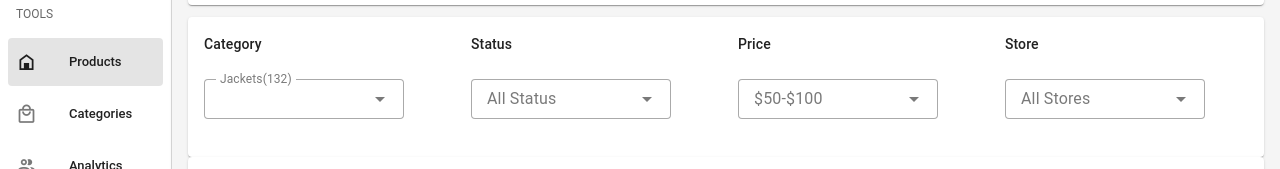
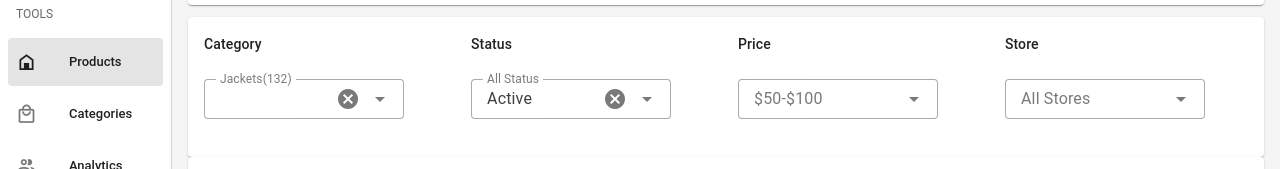
Before and after one commit to Its-Brayan/Shodai-ecommerce, a Vue app in the folder shodai_shopify/: page /products in a window 1280 px wide. Shown: the part 299-468 px from the top of the page. Built offline with nearby package versions, Linux system fonts and the light colour scheme; no server answers.

Commit message:
Did filtering on products based on product status

```diff
--- a/shodai_shopify/src/views/Pages/Tools/ProductsView.vue
+++ b/shodai_shopify/src/views/Pages/Tools/ProductsView.vue
@@ -217,6 +217,7 @@
                     <v-col cols="3">
                         <v-select
                         label="Jackets(132)"
+                        clearable
                         color="grey-darken-2"
                          v-model="product_category"
                         :items="allproducts"
@@ -228,6 +229,10 @@
                        <v-col cols="3">
                         <v-select
                         label="All Status"
+                        :items="allproducts"
+                        clearable
+                        item-title="productStatus"
+                        v-model="product_status"
                         color="grey-darken-2"
                         density="compact"
                         width="200px"
@@ -358,6 +363,7 @@ function openDialog(item=null) {
   const allproducts= ref([])
   const specificproduct=ref('')
   const product_category=ref('')
+  const product_status=ref('Active')
   function loadItems ({ page, itemsPerPage, sortBy }) {
     loading.value = true
       axiosInst.get('/api/products/', {
@@ -366,7 +372,8 @@ function openDialog(item=null) {
         itemsPerPage: itemsPerPage,
         search:search.value,
         sproduct:specificproduct.value,
-        category:product_category.value
+        category:product_category.value,
+        status:product_status.value
 
       },
     }).then(response => {
@@ -479,4 +486,9 @@ function getImageUrl(path) {
 
   }
 )
+ watch(product_status=>{
+     loadItems({ page: 1, itemsPerPage: itemsPerPage.value});
+
+  }
+)
 </script>
```
Also changed, not shown: 1 other file (tests, documents, lock files or other folders).
